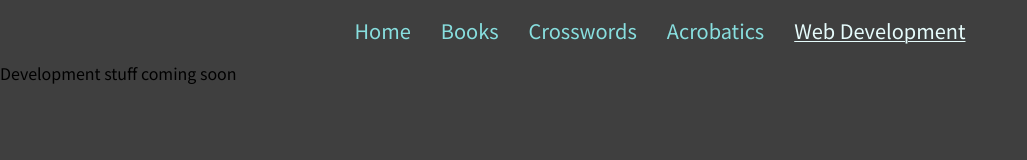
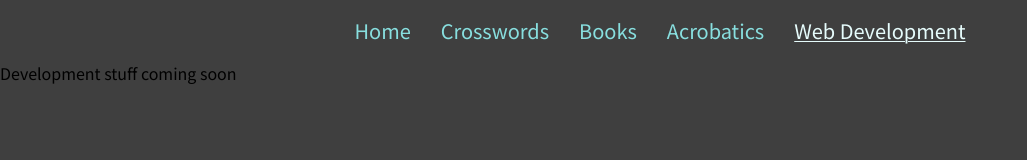
Before and after one commit to bka04/bka, a React (Create React App) app: page /development in a window 1280 px wide. Shown: the top 160 px of the page, without its empty margins (0-1027 px from the left). Built offline with nearby package versions, Linux system fonts and the light colour scheme.

Commit message:
Move crosswords before books

```diff
--- a/src/App.js
+++ b/src/App.js
@@ -11,8 +11,8 @@ const Dev = () => <p>Development stuff coming soon</p>;
 const routes = [
   { path: "/"},
   { path: "/home", Component: Home },
+  { path: "/crosswords", Component: Crosswords },
   { path: "/books", Component: Books },
-  { path: "/crosswords", Component: Crosswords },
   { path: "/acrobatics", Component: Acrobatics },
   { path: "/development", Component: Dev },
 ];
--- a/src/components/Layout/Header.js
+++ b/src/components/Layout/Header.js
@@ -69,13 +69,13 @@ const Header = (props) => {
             </NavLink>
           </li>
           <li>
-            <NavLink to="/books" activeClassName={classes.active}>
-              Books
+            <NavLink to="/crosswords" activeClassName={classes.active}>
+              Crosswords
             </NavLink>
           </li>
           <li>
-            <NavLink to="/crosswords" activeClassName={classes.active}>
-              Crosswords
+            <NavLink to="/books" activeClassName={classes.active}>
+              Books
             </NavLink>
           </li>
           <li>
```
